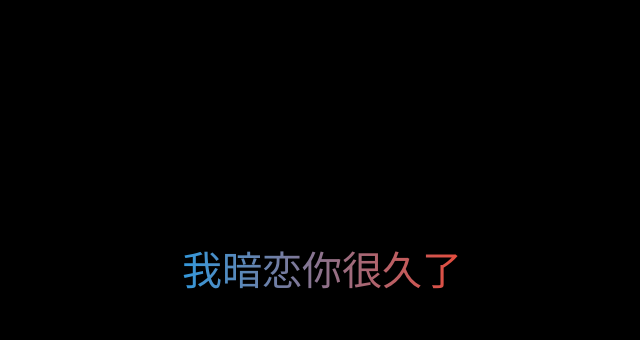
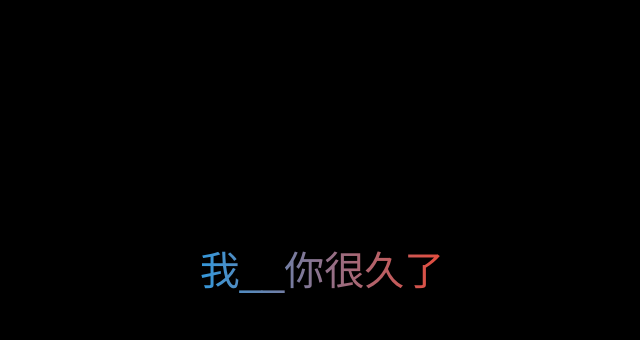
Before and after one commit to QwinStudio/item, a plain HTML site: page ul.html in a window 1280 px wide. Shown: the part 230-570 px from the top of the page, without its empty margins (318-958 px from the left). Drawn offline with Linux system fonts and the light colour scheme.

Commit message:
Update ul.html

```diff
--- a/ul.html
+++ b/ul.html
@@ -3,7 +3,7 @@
 <head>
     <meta charset="UTF-8">
     <meta name="viewport" content="width=device-width, initial-scale=1.0">
-    <title>说说我的心里话</title>
+    <title>???</title>
     <style>
         body {
             overflow: hidden;
@@ -110,7 +110,7 @@
     <div>
         <p>你知道吗</p>
         <p>其实</p>
-        <p>我暗恋你很久了</p>
+        <p>我__你很久了</p>
     </div>
 
     <div class="image-wrapper"></div>
```
